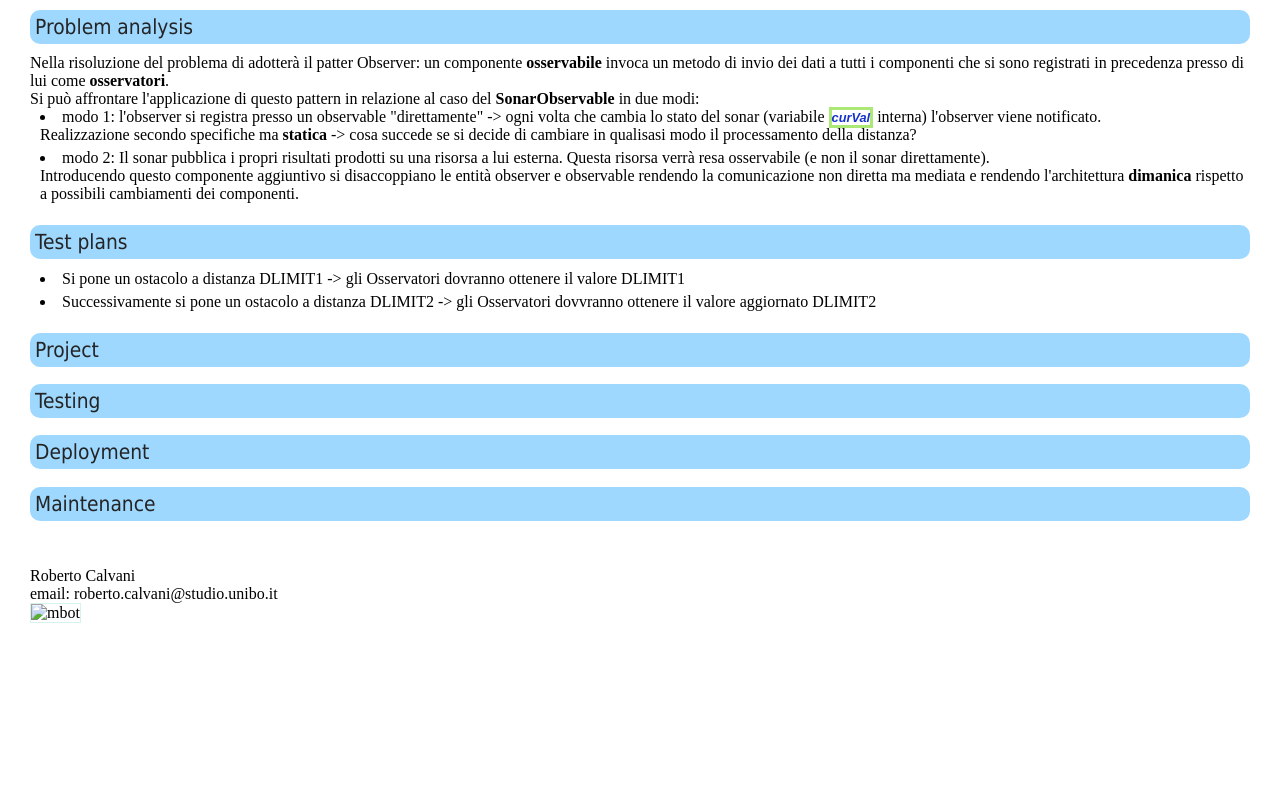
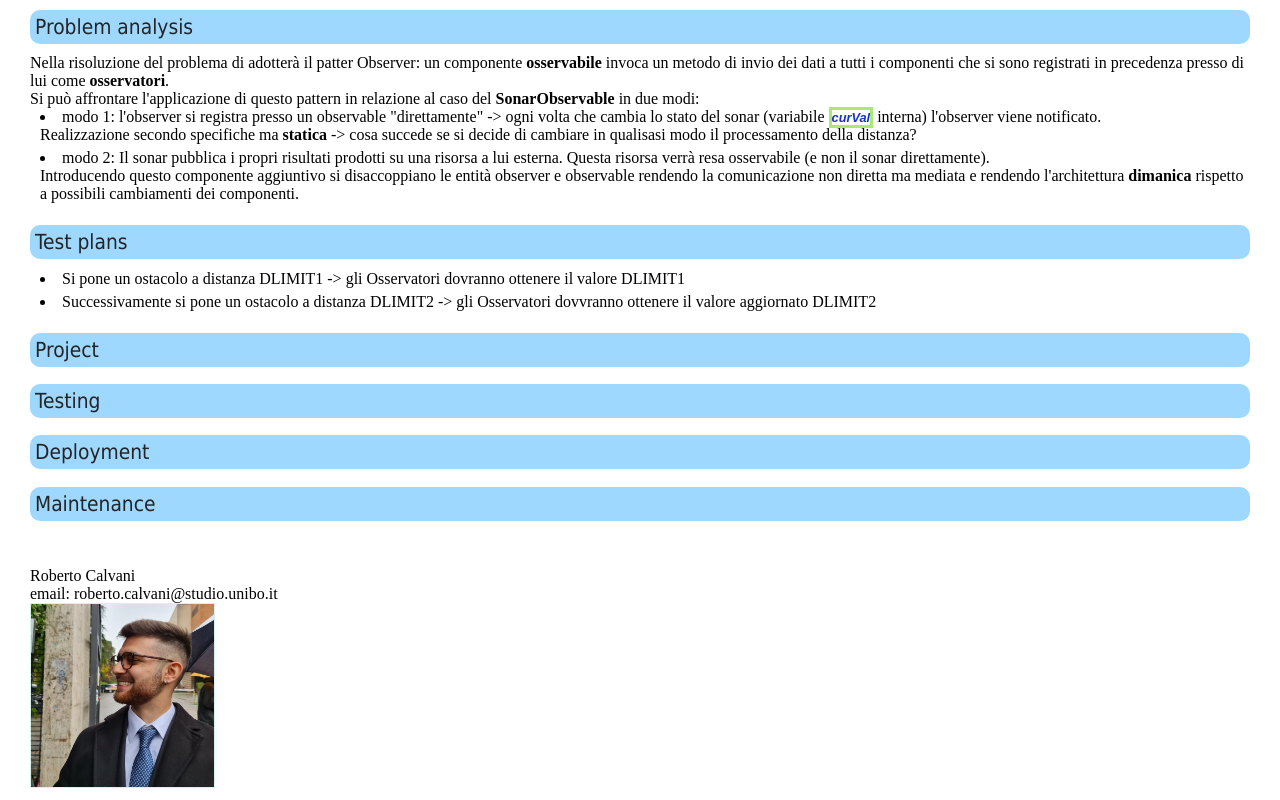
Before and after one commit to robertocalvani/iss2022, a plain HTML site: page sonarObservable.html in a window 1280 px wide. Shown: the part 651-1451 px from the top of the page. Before the commit the page ends 1282 px from the top, so only its background shows below. Drawn offline with Linux system fonts and the light colour scheme.

Commit message:
html_sonar

```diff
--- a/sonarObservable.html
+++ b/sonarObservable.html
@@ -279,7 +279,7 @@ Roberto Calvani
 <br>
 email: roberto.calvani@studio.unibo.it
 </br>
-<img src="./img/foto_roberto.jpeg" alt="mbot" width="25%" height="25%">
+<img src="./foto_roberto.jpeg" alt="mbot" width="25%" height="25%">
 </div>
 </body>
 </html>
```
Also changed, not shown: foto_roberto.jpeg (added).
